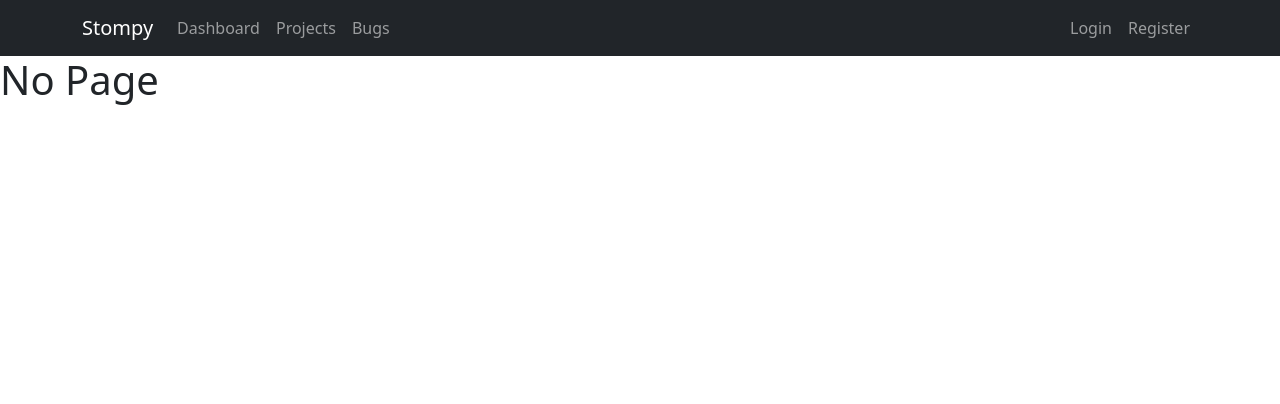
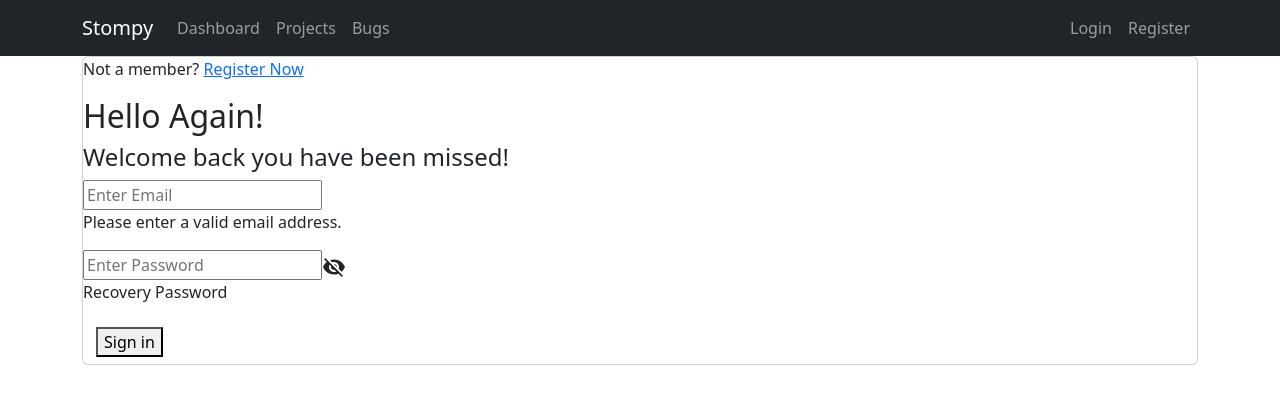
Before and after one commit to Jolt-rex/stompy-client, a React (Create React App) app: page /login in a window 1280 px wide. Shown: the top 404 px of the page. Built offline with nearby package versions, Linux system fonts and the light colour scheme.

Commit message:
Added login form page, http and auth services using axios

```diff
--- a/src/App.js
+++ b/src/App.js
@@ -1,3 +1,4 @@
+import { useState } from 'react';
 import { BrowserRouter, Routes, Route } from 'react-router-dom';
 import 'bootstrap/dist/css/bootstrap.min.css';
 import Layout from './pages/Layout';
@@ -5,18 +6,36 @@ import Home from './pages/Home';
 import Dashboard from './pages/Dashboard';
 import Projects from './pages/Projects';
 import Bugs from './pages/Bugs';
+import LoginForm from './pages/LoginForm';
 import NoPage from './pages/NoPage';
+import auth from './services/authService';
 
 function App() {
+  const [user, setUser] = useState(auth.getCurrentUser());
+
+  const onLogin = () => {
+    const updatedUser = auth.getCurrentUser();
+    setUser(updatedUser);
+  };
+
+  const onLogout = () => {
+    auth.logout();
+    setUser({});
+  };
+
+
   return (
     <BrowserRouter>
       <Routes>
-        <Route path="/" element={<Layout />}>
+        <Route path="/" element={<Layout user={user} />}>
           <Route index element={<Home />} />
           <Route path="dashboard" element={<Dashboard />} />
           <Route path="projects" element={<Projects />} />
           <Route path="bugs" element={<Bugs />} />
+          <Route path="login" element={<LoginForm onLogin={onLogin} />} />
+          <Route path="logout" element={<LoginForm onLogin={onLogout} />} />
           <Route path="*" element={<NoPage />} />
+
         </Route>
       </Routes>
     </BrowserRouter>
--- /dev/null
+++ b/src/config.json
@@ -0,0 +1,3 @@
+{
+  "apiEndPoint": "http://localhost:8080/api"
+}
--- /dev/null
+++ b/src/pages/LoginForm.jsx
@@ -0,0 +1,128 @@
+import React, { useState } from 'react';
+import { Navigate } from 'react-router-dom';
+import Joi from 'joi';
+import VisibilityIcon from '@mui/icons-material/Visibility';
+import VisibilityOffIcon from '@mui/icons-material/VisibilityOff';
+import auth from '../services/authService';
+
+const LoginForm = ({ onLogin }) => {
+  const [email, setEmail] = useState('');
+  const [password, setPassword] = useState('');
+  const [errors, setErrors] = useState({});
+  const [passwordView, setPasswordView] = useState("password");
+  const [schema] = useState({
+      email: Joi.string().min(5).max(255).required().email({ tlds: { allow: false } }).label('Email'),
+      password: Joi.string().min(5).max(255).required().label('Password')
+  });
+
+  function validateProperty({ name, value }) {
+    const obj = { [name]: value };
+    const joiSchema = Joi.object({ [name]: schema[name]});
+    const { error } = joiSchema.validate(obj);
+
+    return error ? error.details[0].message : null;
+  }
+
+  function validate() {
+    const joiSchema = Joi.object(schema);
+    const { error } = joiSchema.validate({ email, password }, { abortEarly: false });
+    if (!error) return null;
+
+    const err = {}
+    for (let item of error.details)
+      err[item.path[0]] = item.message;
+
+    return Object.keys(err).length === 0 ? null : err;
+  }
+
+  function handleChangeEmail({ currentTarget: input }) {
+    const err = { ...errors };
+    const errorMessage = validateProperty(input);
+    if (errorMessage) err[input.name] = errorMessage;
+    else delete err[input.name];
+
+    setEmail(input.value);
+    setErrors(err);
+  }
+
+  function handleChangePassword({ currentTarget: input }) {
+    const err = { ...errors };
+    const errorMessage = validateProperty(input);
+    if (errorMessage) err[input.name] = errorMessage;
+    else delete err[input.name];
+
+    setPassword(input.value);
+    setErrors(err);
+  }
+
+  function handleSubmit(e) {
+    e.preventDefault();
+
+    const errors = validate();
+    setErrors(errors || {});
+    if (errors) return;
+
+    doSubmit();
+  };
+
+  function handleChangeEye() {
+    if (passwordView === "password")
+      setPasswordView("text");
+    else
+      setPasswordView("password");
+  }
+
+  async function doSubmit() {
+    try {
+      await auth.login({ email, password });
+      onLogin();
+      const { state } = this.props.location;
+      window.location = state ? state.from.pathname : '/';
+    }
+    catch (ex) {
+      if (ex.response && ex.response.status === 400) {
+        const err = { ...errors };
+        err.email = ex.response.data;
+        setErrors(err);
+      }
+    }
+  }
+
+  if(auth.getCurrentUser()) return <Navigate replace to='/' />
+
+  return (
+    <>
+      <div className="container">
+        <div className="card">
+          <div className="form">
+            <div className="register">
+              <p>Not a member? <a href="register">Register Now</a></p>
+            </div>
+            <div className="hello">
+              <h2>Hello Again!</h2>
+              <h4>Welcome back you have been missed! </h4>
+            </div>
+            <form onSubmit={handleSubmit}>
+              <div className="input_text">
+                <input className={` ${errors.email ? "warning" : "" }`} type="text" placeholder="Enter Email" name="email" value={email} onChange={handleChangeEmail} />
+                <p className={` ${errors.email ? "danger" : "" }`}><i className="fa fa-warning"></i>Please enter a valid email address.</p>
+              </div>
+              <div className="input_text">
+                <input className={` ${errors.password ? "warning" : "" }`} type={passwordView} placeholder="Enter Password" name="password" value={password} onChange={handleChangePassword} />
+              {passwordView === "text" ? <VisibilityIcon onClick={handleChangeEye} /> : <VisibilityOffIcon onClick={handleChangeEye} />}
+              </div>
+              <div className="recovery">
+                <p>Recovery Password</p>
+              </div>
+              <div className="btn">
+                <button type="submit">Sign in</button>
+              </div>
+            </form>
+          </div>
+        </div>
+      </div>
+    </>
+  );
+}
+
+export default LoginForm;
--- /dev/null
+++ b/src/services/authService.js
@@ -0,0 +1,42 @@
+import http from './httpService';
+import jwtDecode from 'jwt-decode';
+import config from '../config.json';
+
+const apiEndpoint = `${config.apiEndpoint}/auth`;
+const tokenKey = 'token';
+
+http.setJwt(getJwt());
+
+export async function login({ email, password }) {
+  const { data: jwt } = await http.post(apiEndpoint, { email, password });
+  localStorage.setItem(tokenKey, jwt);
+  http.setJwt(jwt);
+}
+
+export function loginWithJwt(jwt) {
+  localStorage.setItem(tokenKey, jwt);
+  http.setJwt(jwt);
+}
+
+export function logout() {
+  localStorage.removeItem(tokenKey);
+  http.clearJwt();
+}
+
+export function getCurrentUser() {
+  try {
+    const jwt = localStorage.getItem(tokenKey);
+    if (!jwt) return null;
+    return jwtDecode(jwt);
+  } catch (ex) {
+    return null;
+  }
+}
+
+export function getJwt() {
+  return localStorage.getItem(tokenKey);
+}
+
+const auth = { login, loginWithJwt, logout, getCurrentUser };
+
+export default auth;
--- /dev/null
+++ b/src/services/httpService.js
@@ -0,0 +1,32 @@
+import axios from 'axios';
+
+axios.interceptors.response.use(null, (error) => {
+  const expectedError =
+    error.response &&
+    error.response.status >= 400 &&
+    error.response.status < 500;
+
+  if (!expectedError) {
+    console.log('Error', error);
+    alert('An unexpected error occured.');
+  }
+});
+
+function setJwt(jwt) {
+  axios.defaults.headers.common['x-auth-token'] = jwt;
+}
+
+function clearJwt() {
+  delete axios.detauls.headers.common['x-auth-token'];
+}
+
+const exported = {
+  get: axios.get,
+  post: axios.post,
+  put: axios.put,
+  delete: axios.delete,
+  setJwt,
+  clearJwt,
+};
+
+export default exported;
```
Also changed, not shown: package.json (+8 -0 lines), 1 other file (tests, documents, lock files or other folders).
